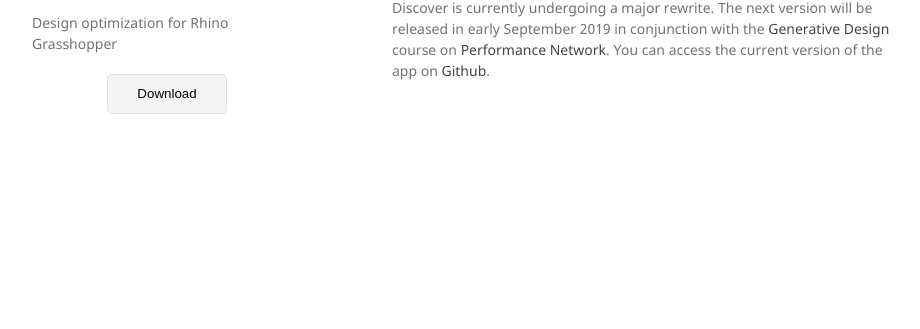
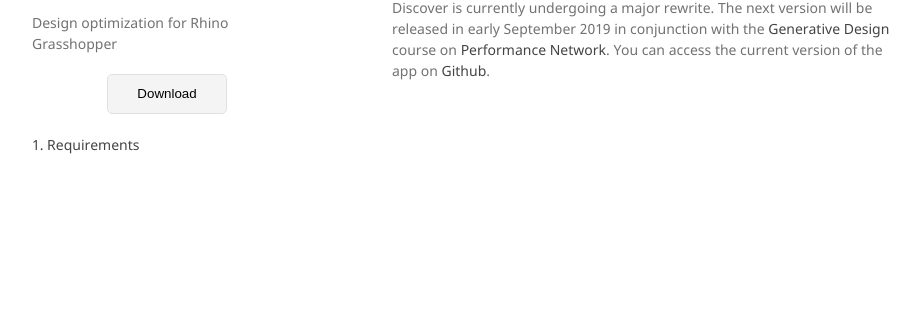
Before and after one commit to colidescope/discover, a Jekyll site: the page built from docs/index.md, in a window 1280 px wide. Shown: the part 123-452 px from the top of the page, without its empty margins (178-1098 px from the left). Built offline with Jekyll 4.4.1, drawn with Linux system fonts in a browser that asks for light colours.

Commit message:
Update default.html

```diff
--- a/docs/_layouts/default.html
+++ b/docs/_layouts/default.html
@@ -42,14 +42,15 @@
         {% endif %} -->
 
         <p>
-          <form action="{{ site.github.zip_url }}">
+<!--           <form action="{{ site.github.zip_url }}"> -->
+          <form action="https://www.dropbox.com/s/vhpejve7wfhhods/discover_0.0.1.zip?dl=0">
             <input type="submit" value="Download" />
           </form>
         </p>
 
-<!--         <p> -->
-<!--           <a href="#installation">1. Installation</a> -->
-<!--         </p> -->
+        <p>
+          <a href="#requirements">1. Requirements</a>
+        </p>
 
 <!--         {% if site.show_downloads %} -->
 <!--         <ul class="downloads"> -->
```
